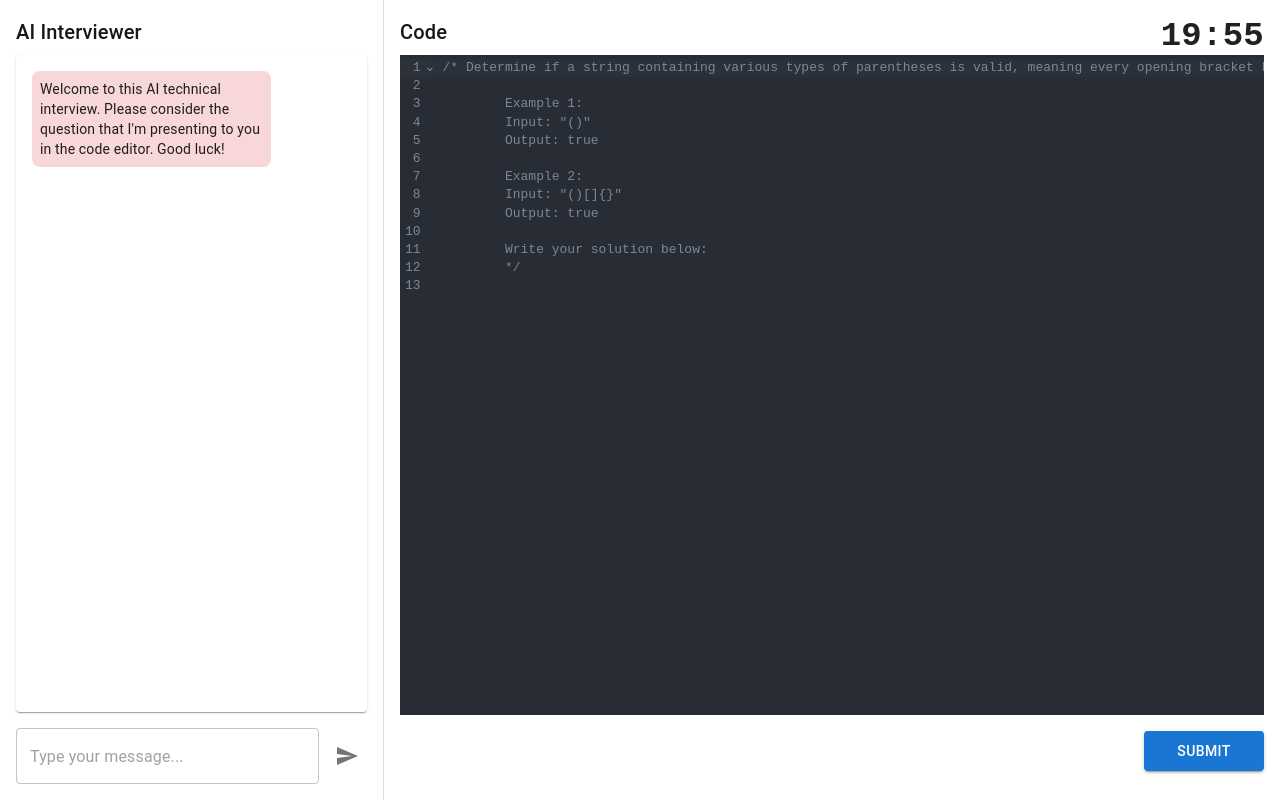
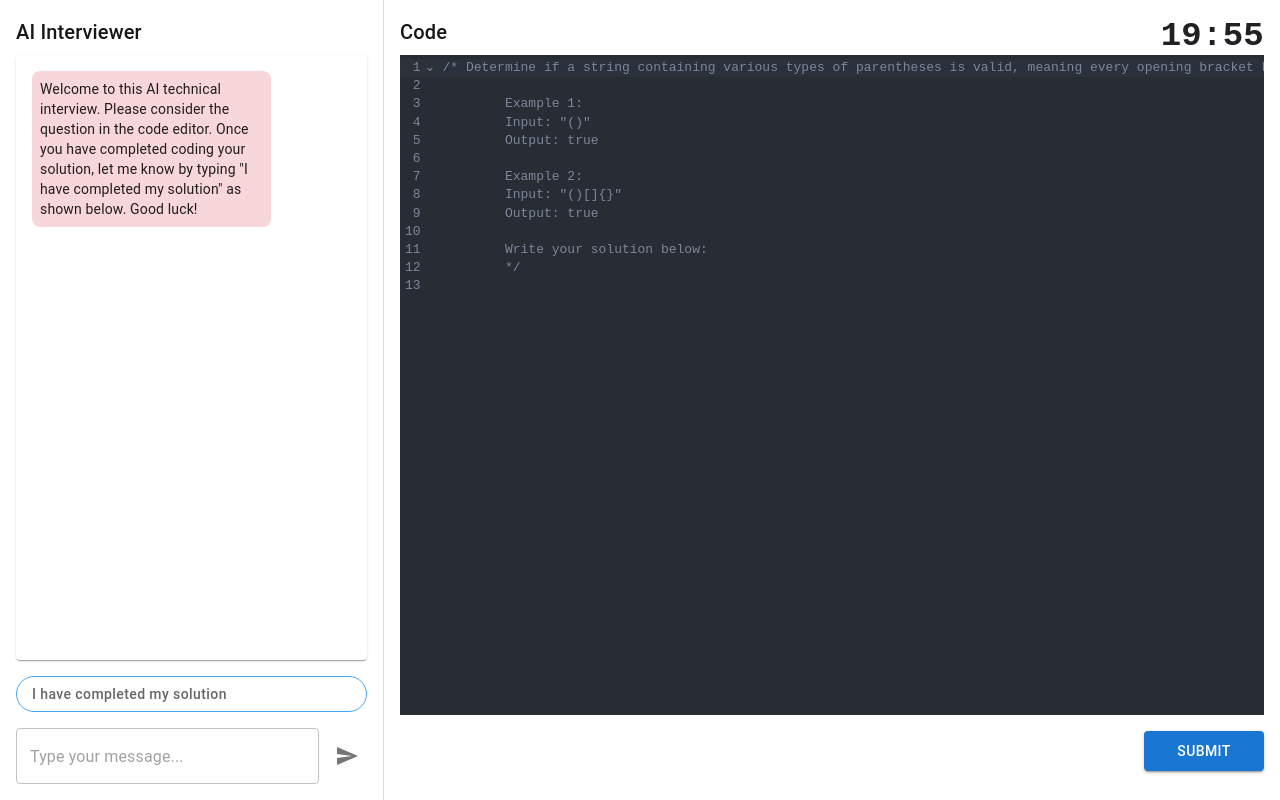
Before and after one commit to gabrielchuv/ai-interviewer, a Next.js app: page /interview in a window 1280 px wide. Built offline with nearby package versions, Linux system fonts and the light colour scheme.

Commit message:
Add pre-made prompt to signal that user has finished coding their solution + update instructions on this with the greeting message

```diff
--- a/app/components/ChatWindow.tsx
+++ b/app/components/ChatWindow.tsx
@@ -1,4 +1,4 @@
-import { Box, Typography, Paper } from '@mui/material';
+import { Box, Typography, Paper, Button } from '@mui/material';
 import { ChatMessage } from './ChatMessage';
 import { ChatInput } from './ChatInput';
 
@@ -39,6 +39,24 @@ export function ChatWindow({ conversation, input, setInput, handleSubmit }: Chat
           ))}
         </Box>
       </Paper>
+      <Button
+        variant="outlined"
+        onClick={() => setInput("I have completed my solution")}
+        sx={{
+          mb: 2,
+          textTransform: 'none',
+          justifyContent: 'flex-start',
+          color: 'text.secondary',
+          borderRadius: '20px',
+          borderColor: 'primary.light',
+          '&:hover': {
+            borderColor: 'primary.main',
+            backgroundColor: 'rgba(25, 118, 210, 0.04)'
+          }
+        }}
+      >
+        I have completed my solution
+      </Button>
       <ChatInput input={input} setInput={setInput} handleSubmit={handleSubmit} />
     </Box>
   );
--- a/app/interview/page.tsx
+++ b/app/interview/page.tsx
@@ -14,7 +14,7 @@ interface Message {
 
 const initialMessage: Message = {
   role: 'ai',
-  text: 'Welcome to this AI technical interview. Please consider the question that I\'m presenting to you in the code editor. Good luck!'
+  text: 'Welcome to this AI technical interview. Please consider the question in the code editor. Once you have completed coding your solution, let me know by typing "I have completed my solution" as shown below. Good luck!'
 };
 
 export default function Interview() {
```
